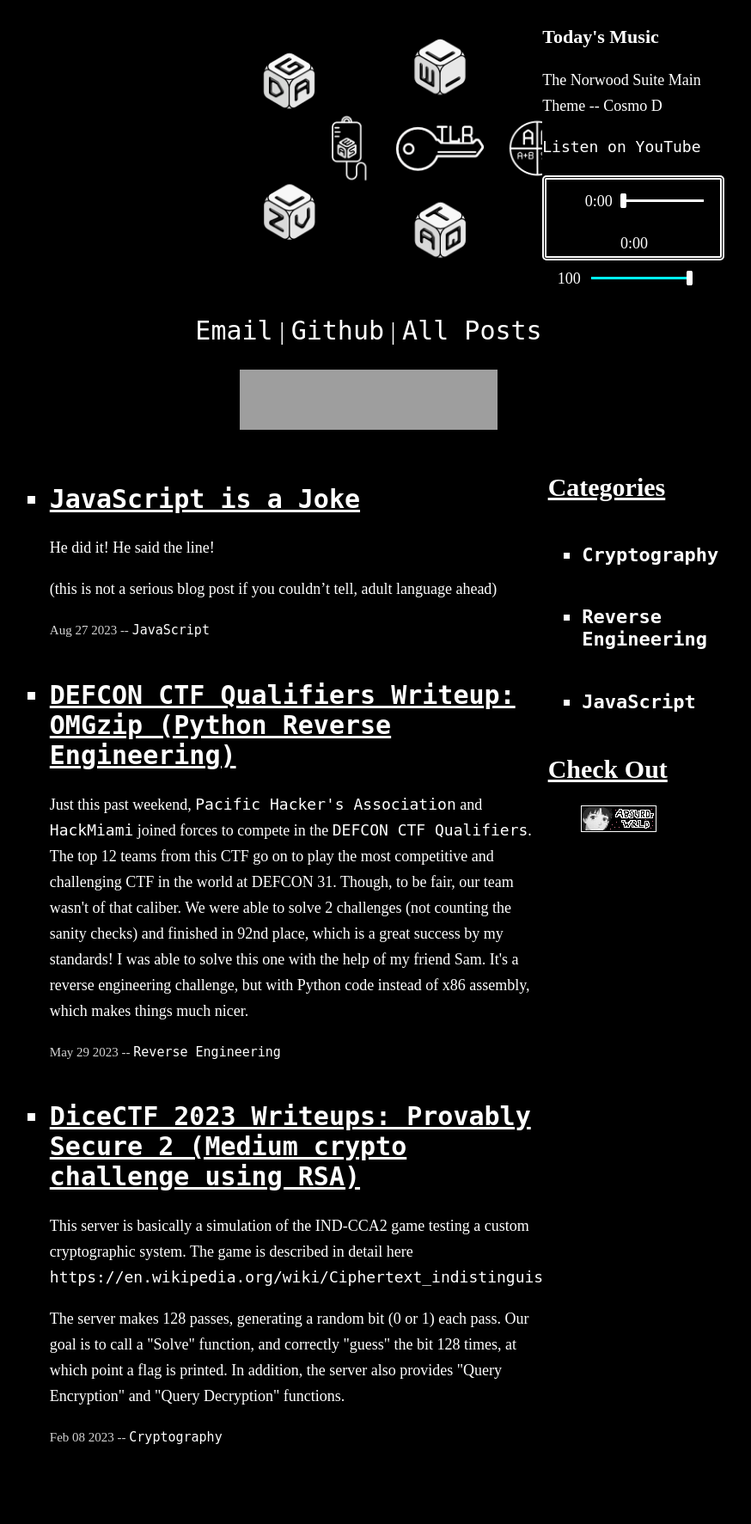
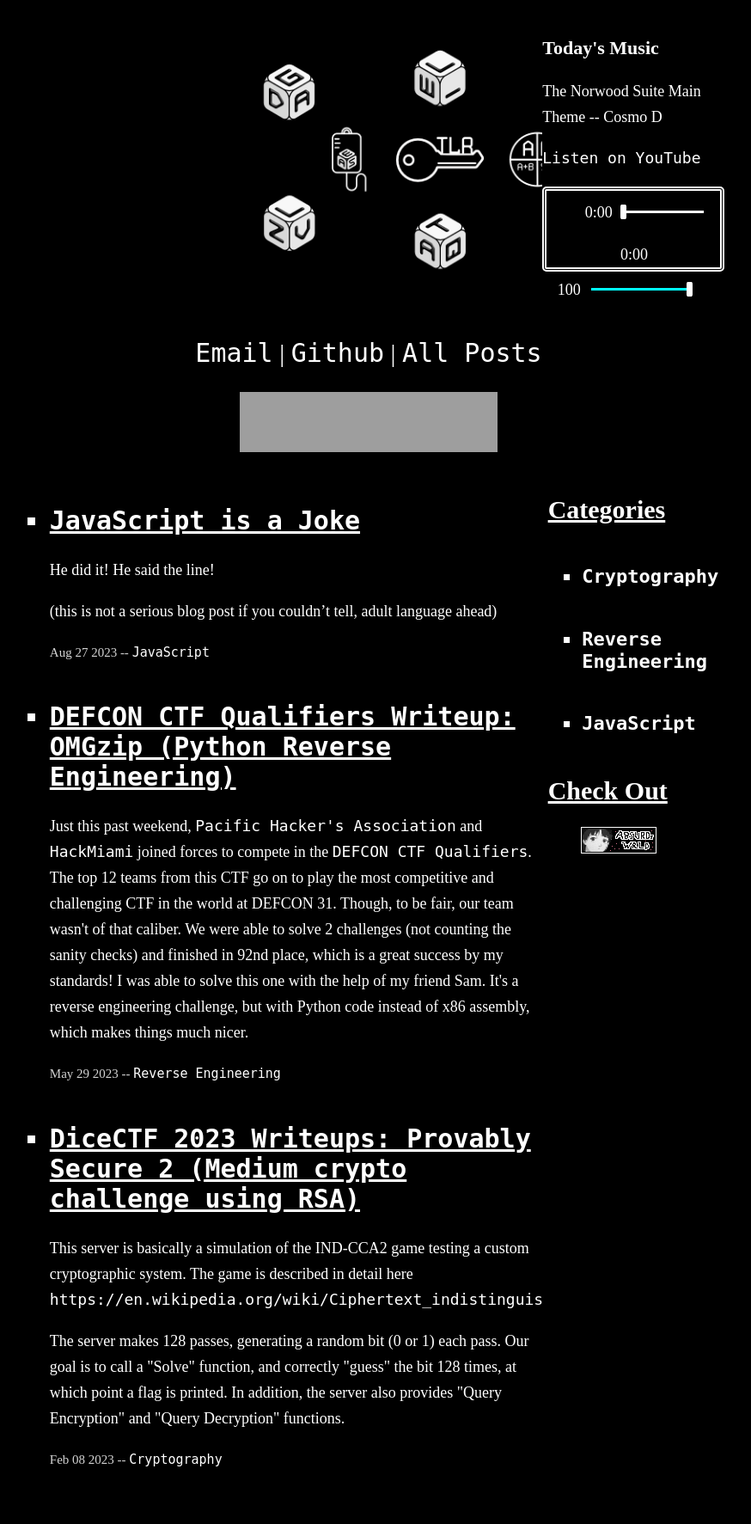
Before and after one commit to Fidget-Cube/fidget-homepage, a PHP site: page /index.php in a window 1280 px wide. Shown: the whole page at 86% size, without its empty margins (211-1085 px from the left). Before the commit the page ends 1680 px from the top, so only its background shows below. Run offline with PHP 8.4, Linux system fonts and the light colour scheme; some libraries are stand-ins or nearby versions; grey boxes are pictures that could not be loaded.

Commit message:
Style Tweaks

```diff
--- a/frontend/css/style.css
+++ b/frontend/css/style.css
@@ -147,6 +147,7 @@ h3 {
     float: right;
     margin-left: auto;
     margin-right: 10%;
+    padding: 1vw 0;
     width: 20%;
     background-color: black;
     /* border: 5px solid white; */
```
Also changed, not shown: README.md.
